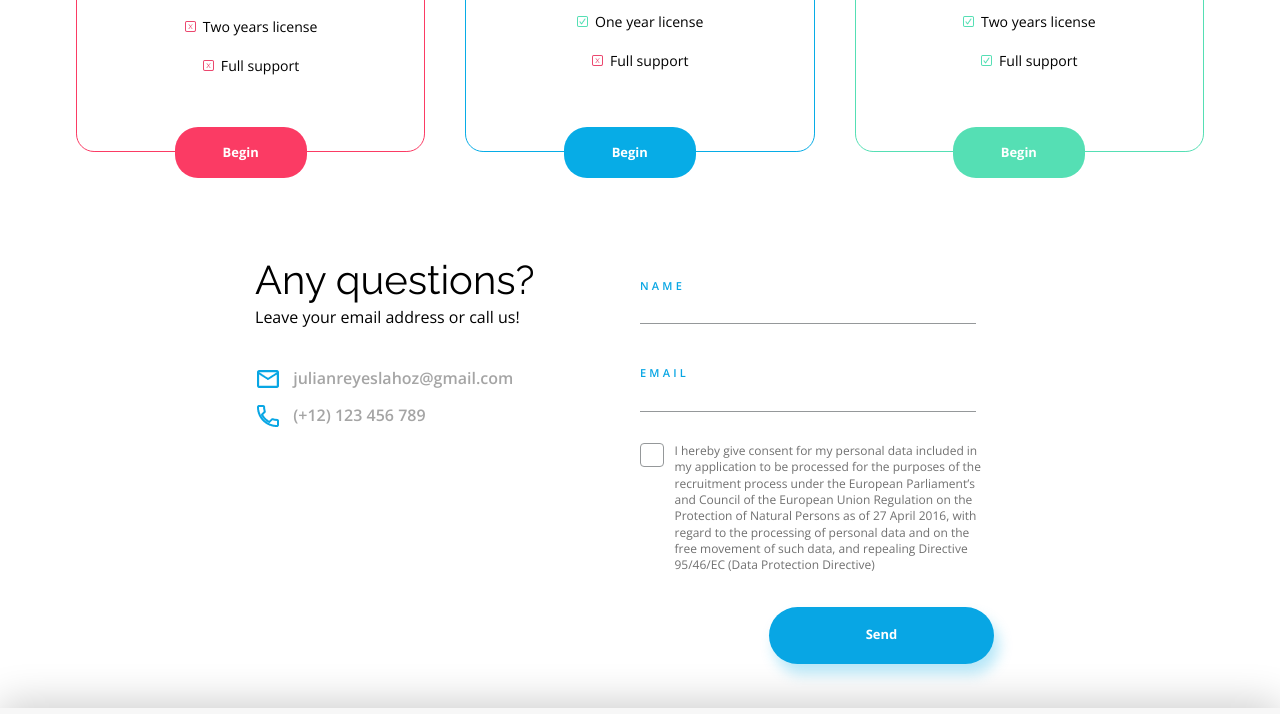
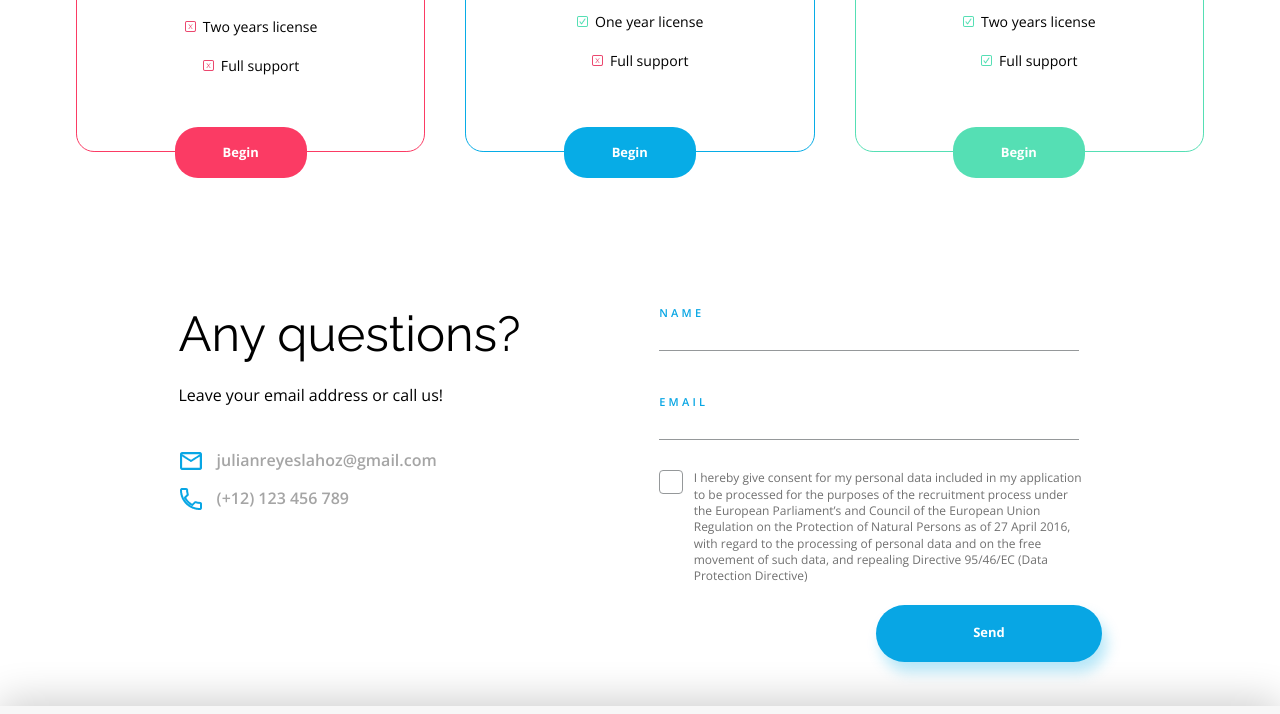
Before and after one commit to JulianKings/oxygen-pm1, a plain HTML site: page index.html in a window 1280 px wide. Shown: the part 3470-4184 px from the top of the page. Drawn offline with nearby package versions, Linux system fonts and the light colour scheme.

Commit message:
style: fix question and pricing styling

```diff
--- a/_pricing.scss
+++ b/_pricing.scss
@@ -190,6 +190,7 @@
             display: flex;
             flex-direction: column;
             align-items: center;
+            margin-bottom: 0; padding-bottom: 0;
 
             &__button {
                 top: 27.735rem;
--- a/_question.scss
+++ b/_question.scss
@@ -145,8 +145,23 @@
 
 @media only screen and (min-width: 1000px) {
     .question {
-        max-width: 85ch;
+        max-width: 115ch;
+        width: 80%;
         display: flex;
+        justify-content: center;
+        padding-top: 0;
+        margin-top: 9.56rem;
+
+        &__title {
+            font-size: 3.06rem;
+            font-weight: 400;
+            line-height: 3.60rem;
+            margin-bottom: 1.38rem;
+        }
+
+        &__desc {
+            margin-bottom: 2.63rem;
+        }
 
         &__checkbox {
             &__label-text {
@@ -154,8 +169,20 @@
             }
         }
 
+        &__input {
+            margin-bottom: 2.63rem;
+
+            &--last {
+                margin-bottom: 1.88rem;
+            }
+        }
+
+
+        &__button {
+            margin-top: 1.25rem;
+        }
+
         &__information {
-            padding-top: 1.5rem;
             display: flex;
             flex-direction: column;
             width: 50%;
@@ -165,6 +192,7 @@
             width: 46%;
             display: flex;
             flex-direction: column;
+            margin-top: 0;
         }
     }
 }
```
Also changed, not shown: style.css, 1 other file.
